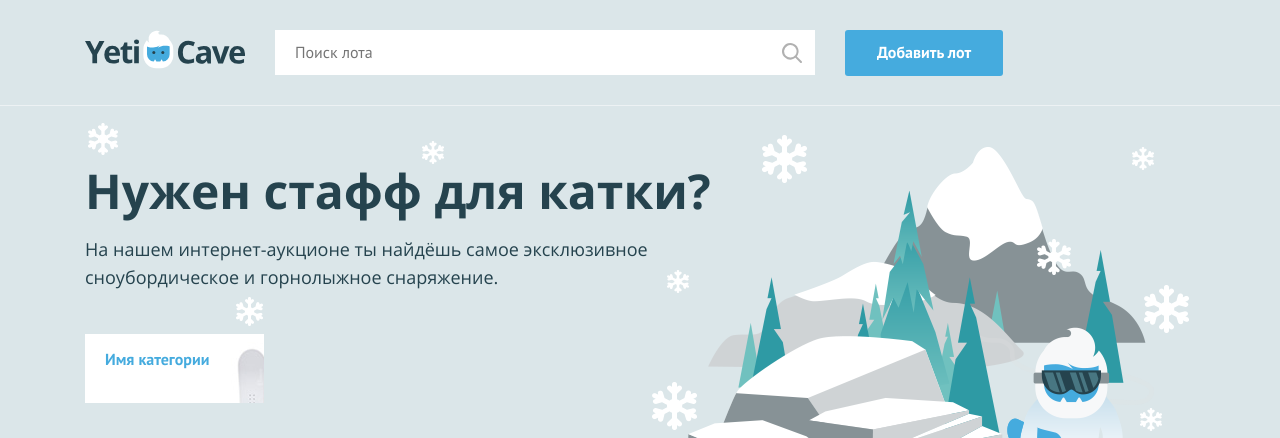
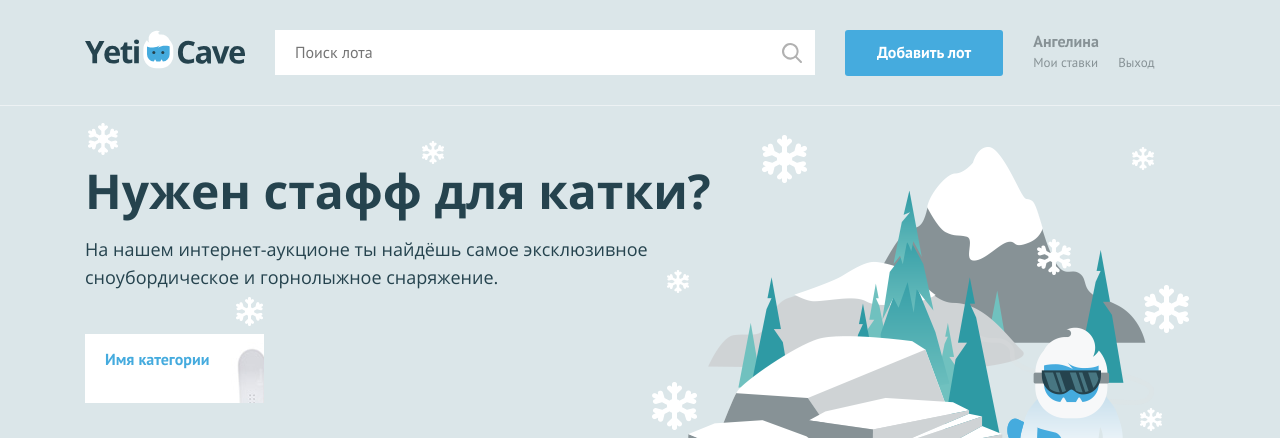
Before and after one commit to Linalleks/yeticave, a PHP site: page / in a window 1280 px wide. Shown: the top 438 px of the page. Run offline with PHP 8.4, Linux system fonts and the light colour scheme.

Commit message:
Условие для показа информации для входа

```diff
--- a/index.php
+++ b/index.php
@@ -1,7 +1,7 @@
 <?php
 $is_auth = rand(0, 1);
 
-$user_name = ''; // укажите здесь ваше имя
+$user_name = 'Ангелина'; // укажите здесь ваше имя
 ?>
 <!DOCTYPE html>
 <html lang="ru">
@@ -27,8 +27,23 @@ $user_name = ''; // укажите здесь ваше имя
         <a class="main-header__add-lot button" href="pages/add-lot.html">Добавить лот</a>
 
         <nav class="user-menu">
+            <?php if ($is_auth == 1): ?>
+            <div class="user-menu__logged">
+                <p><?=$user_name ?></p>
+                <a class="user-menu__bets" href="pages/my-bets.html">Мои ставки</a>
+                <a class="user-menu__logout" href="#">Выход</a>
+            </div>
+            <?php else: ?>
+                <ul class="user-menu__list">
+                    <li class="user-menu__item">
+                        <a href="#">Регистрация</a>
+                    </li>
+                    <li class="user-menu__item">
+                        <a href="#">Вход</a>
+                    </li>
+                </ul>
+            <?php endif; ?>
 
-        <!-- здесь должен быть PHP код для показа меню и данных пользователя -->
 
         </nav>
     </div>
```
